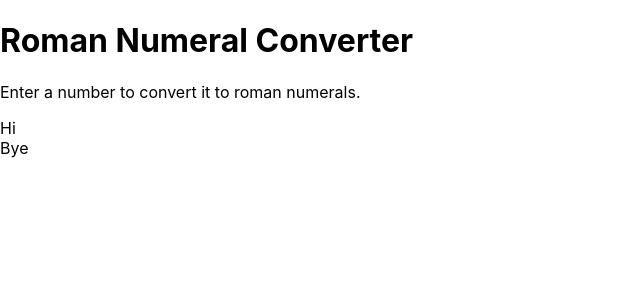
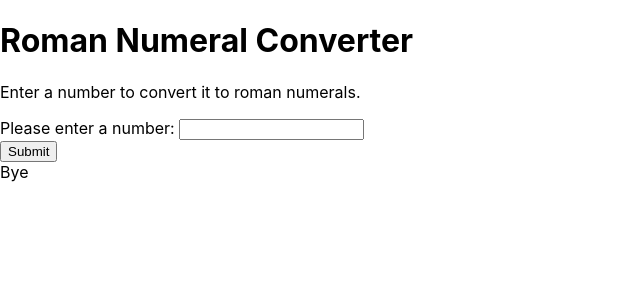
Before and after one commit to bmhan319/reactRomanNumeral, a React (Create React App) app: page / in a window 1280 px wide. Shown: the top 300 px of the page, without its empty margins (0-640 px from the left). Built offline with nearby package versions, Linux system fonts and the light colour scheme.

Commit message:
created initial input jsx

```diff
--- a/src/RomanInput.js
+++ b/src/RomanInput.js
@@ -3,7 +3,13 @@ import React, {Component} from 'react';
 class RomanInput extends Component {
   render() {
     return(
-      <div>Hi</div>
+      <div className="input-container">
+        <form className="form1" id="form1">
+          <label htmlFor="digits" className="digits-label">Please enter a number: </label>
+          <input type="number" name="digits" id="digits" className="digits text"/>
+        </form>
+        <button className="digits-button" type="button" form="form1">Submit</button>
+      </div>
     )
   }
 }
```
